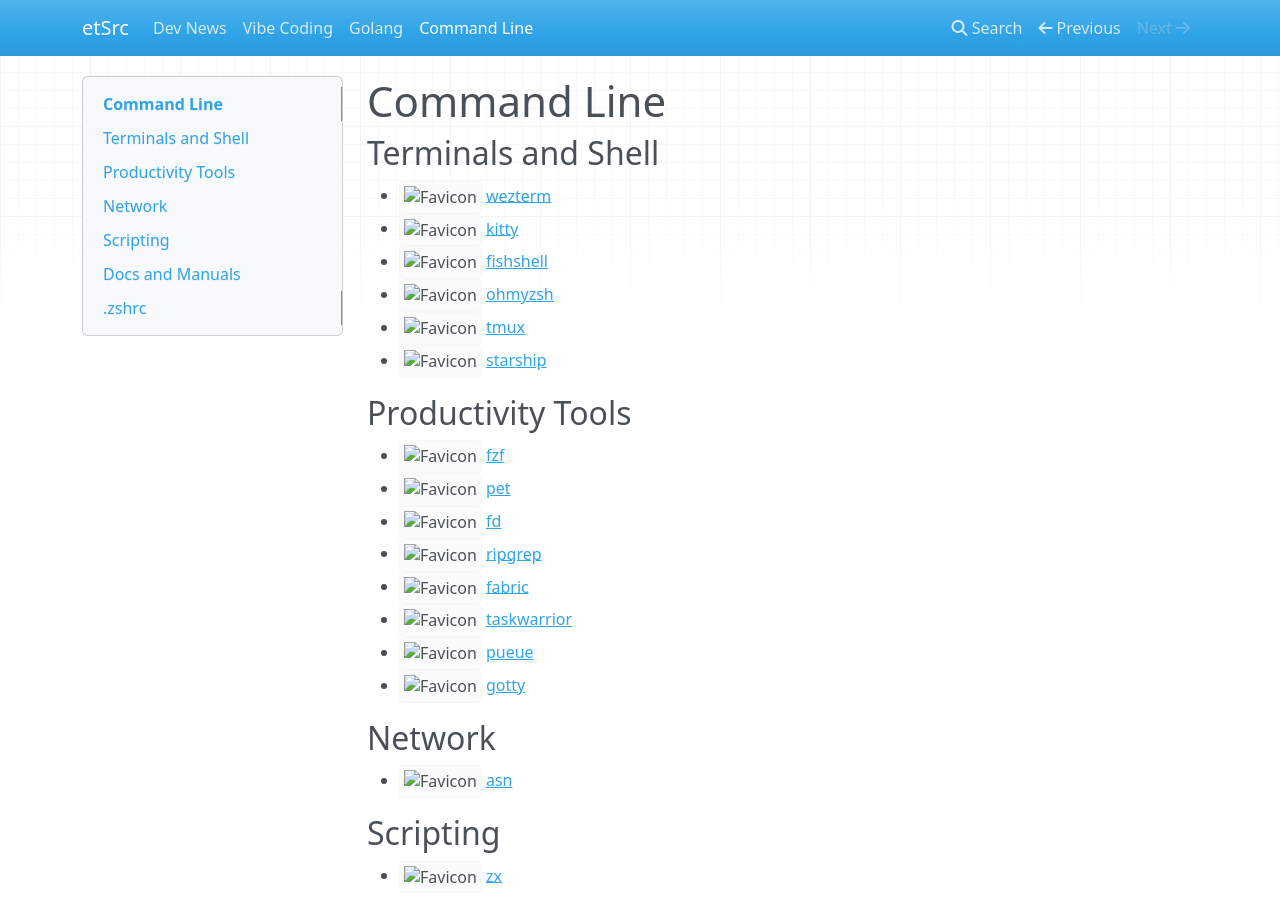
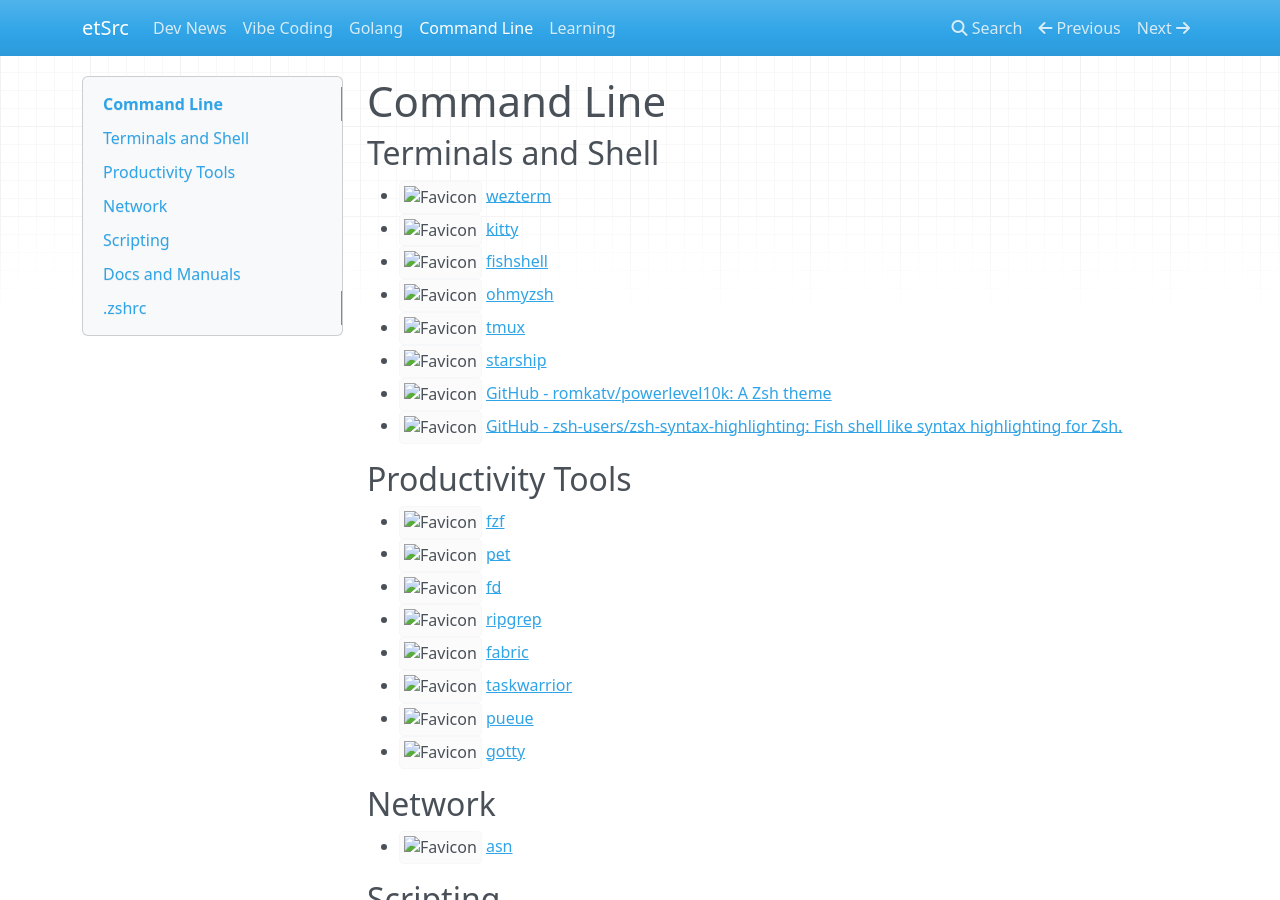
Before and after one commit to etsrc/etsrc.github.io, an MkDocs documentation site: the page built from docs/command-line.md, in a window 1280 px wide and 900 px high. Built offline with MkDocs 1.6.1, drawn with Linux system fonts in a browser that asks for light colours; nearby versions of some CDN libraries.

Commit message:
Add links

````diff
--- a/docs/command-line.md
+++ b/docs/command-line.md
@@ -1,14 +1,18 @@
 # Command Line
 
 ## Terminals and Shell
+
 - ![Favicon](https://www.google.com/s2/favicons?domain=wezterm.org&sz=16) [wezterm](https://wezterm.org/index.html)
 - ![Favicon](https://www.google.com/s2/favicons?domain=sw.kovidgoyal.net&sz=16) [kitty](https://sw.kovidgoyal.net/kitty/)
 - ![Favicon](https://www.google.com/s2/favicons?domain=fishshell.com&sz=16) [fishshell](https://fishshell.com/)
 - ![Favicon](https://www.google.com/s2/favicons?domain=ohmyz.sh&sz=16) [ohmyzsh](https://ohmyz.sh/)
 - ![Favicon](https://www.google.com/s2/favicons?domain=github.com&sz=16) [tmux](https://github.com/tmux/tmux)
 - ![Favicon](https://www.google.com/s2/favicons?domain=starship.rs&sz=16) [starship](https://starship.rs/)
+- ![Favicon](https://www.google.com/s2/favicons?domain=github.com&sz=16) [GitHub - romkatv/powerlevel10k: A Zsh theme](https://github.com/romkatv/powerlevel10k)
+- ![Favicon](https://www.google.com/s2/favicons?domain=github.com&sz=16) [GitHub - zsh-users/zsh-syntax-highlighting: Fish shell like syntax highlighting for Zsh.](https://github.com/zsh-users/zsh-syntax-highlighting)
 
 ## Productivity Tools
+
 - ![Favicon](https://www.google.com/s2/favicons?domain=github.com&sz=16) [fzf](https://github.com/junegunn/fzf)
 - ![Favicon](https://www.google.com/s2/favicons?domain=github.com&sz=16) [pet](https://github.com/knqyf263/pet)
 - ![Favicon](https://www.google.com/s2/favicons?domain=github.com&sz=16) [fd](https://github.com/sharkdp/fd)
@@ -19,16 +23,20 @@
 - ![Favicon](https://www.google.com/s2/favicons?domain=github.com&sz=16) [gotty](https://github.com/sorenisanerd/gotty)
 
 ## Network
+
 - ![Favicon](https://www.google.com/s2/favicons?domain=github.com&sz=16) [asn](https://github.com/nitefood/asn)
 
 ## Scripting
+
 - ![Favicon](https://www.google.com/s2/favicons?domain=github.com&sz=16) [zx](https://github.com/google/zx)
 
 ## Docs and Manuals
+
 - ![Favicon](https://www.google.com/s2/favicons?domain=tldr.sh&sz=16) [tldr](https://tldr.sh/)
 - ![Favicon](https://www.google.com/s2/favicons?domain=cheat.sh&sz=16) [cheat.sh](https://cheat.sh/)
 
 ## .zshrc
+
 ```shell
 # setup plugins and prompt
 plugins=(git golang zsh-autosuggestions)
--- a/mkdocs.yml
+++ b/mkdocs.yml
@@ -9,6 +9,7 @@
   - Vibe Coding: vibe-coding.md
   - Golang: golang.md
   - Command Line: command-line.md
+  - Learning: learning.md
 #  - JavaScript: javascript.md
 #  - Tools: tools.md
 #  - Guides:
````
Also changed, not shown: docs/golang.md (+1 -0 lines), docs/learning.md (added, +13 -0 lines), docs/vibe-coding.md (+16 -6 lines), 1 other file.
